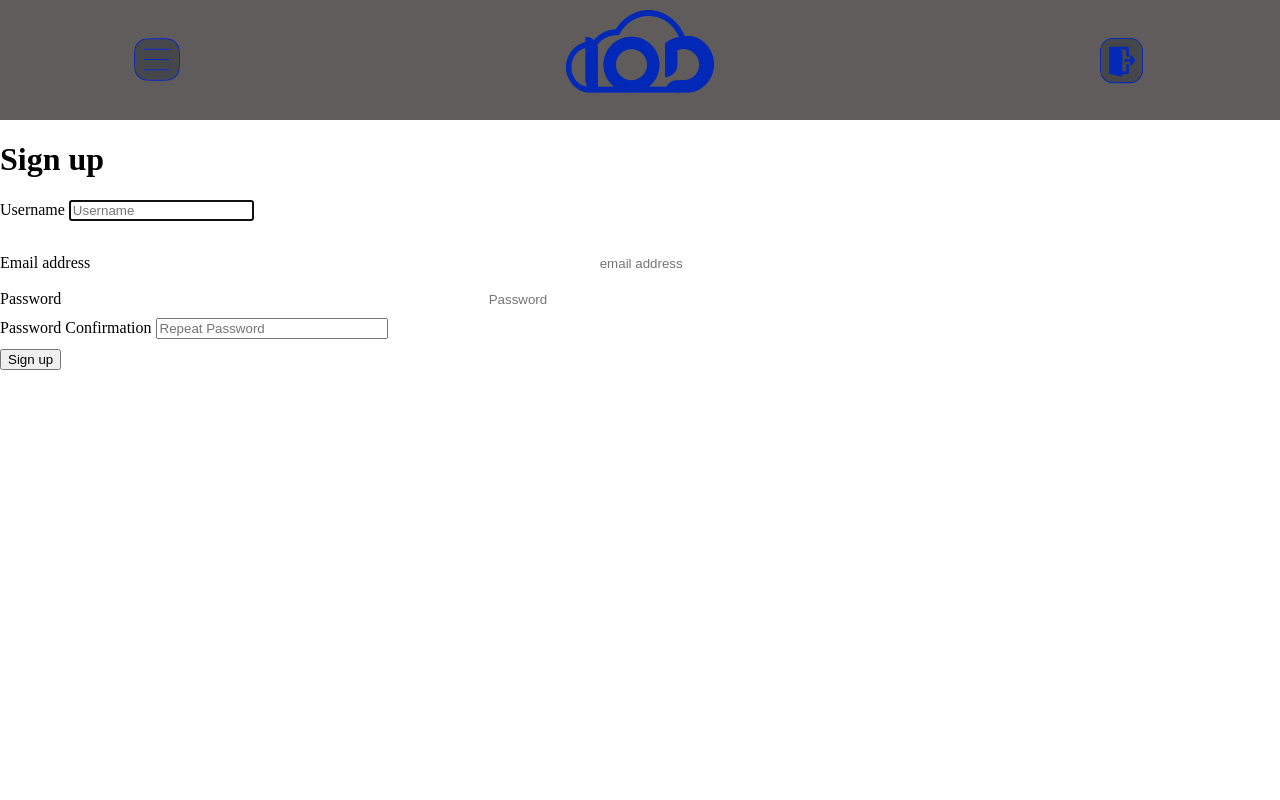
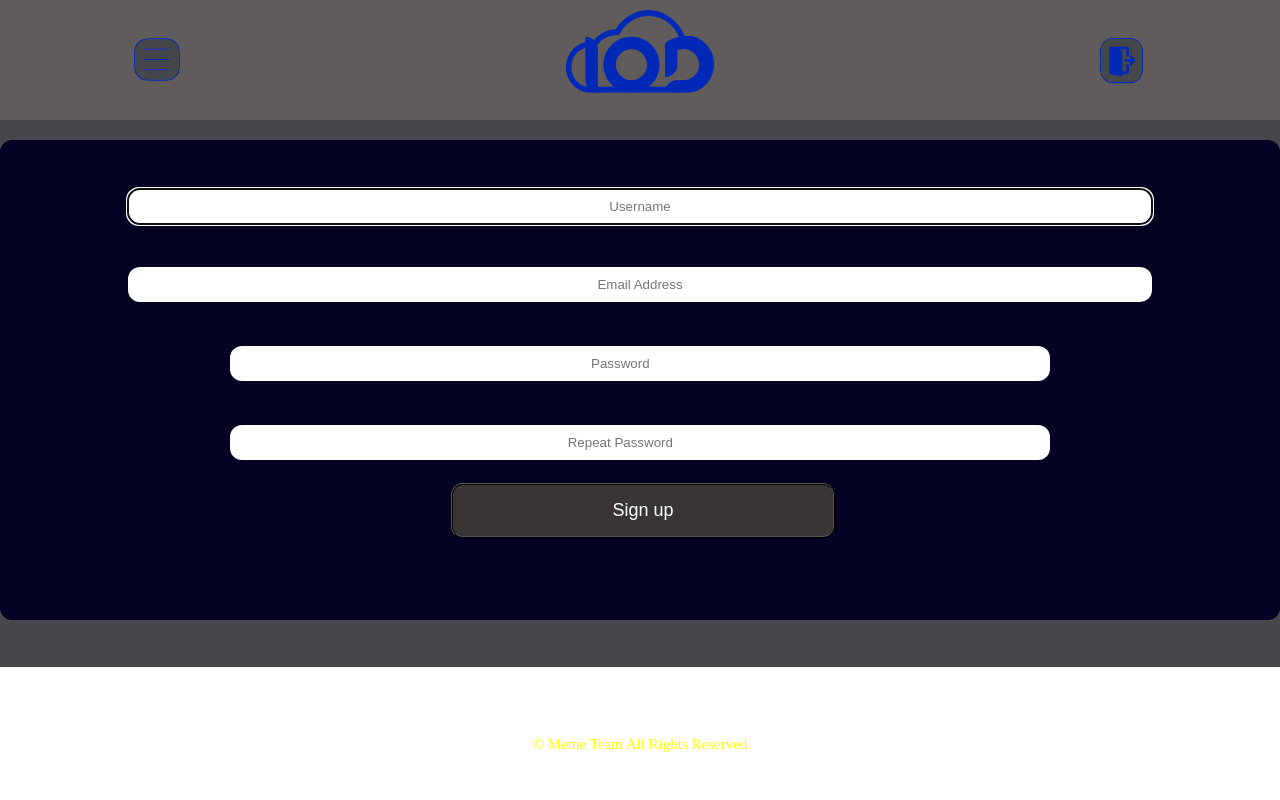
Before and after one commit to Rinzlo/IOD, a PHP site: template App/Views/Accounts/register.html.twig in a window 1280 px wide. Run offline with PHP 8.4, Linux system fonts and the light colour scheme; the template is opened without the code that fills it, so the values that code supplies are empty; some libraries are stand-ins or nearby versions.

Commit message:
Refactoring

```diff
--- a/App/Views/Accounts/register.html.twig
+++ b/App/Views/Accounts/register.html.twig
@@ -53,7 +53,7 @@
 
 {% block body %}
 
-    <h1>Sign up</h1>
+    <!-- <h1>Sign up</h1> -->
 
     {% if user.errors is not empty %}
         <p>Errors:</p>
@@ -63,25 +63,17 @@
             {% endfor %}
         </ul>
     {% endif %}
-
-    <form method="post" action="/{{ app }}/accounts/create" id="formSignup">
-
-        <div>
-            <label for="inputName">Username</label>
-            <input id="inputName" name="username" placeholder="Username" value="{{ user.username }}" autofocus required />
-        </div>
-        <div>
-            <label for="inputEmail">Email address</label>
-            <input id="inputEmail" name="email" placeholder="email address" value="{{ user.email }}" required type="email" />
-        </div>
-        <div>
-            <label for="inputPassword">Password</label>
-            <input type="password" id="inputPassword" name="password" placeholder="Password" required />
-        </div>
-        <div>
-            <label for="inputPasswordConfirmation">Password Confirmation</label>
-            <input type="password" id="inputPasswordConfirmation" name="password_confirmation" placeholder="Repeat Password" required />
-        </div>
+    <div class="mainPanel">
+        <div class="signUpPanel formatter">
+        <form method="post" action="/{{ app }}/accounts/create" id="formSignup" class="signUpForm"><br><br>
+            <!-- <label for="inputName">Username</label> -->
+            <input id="inputName" class="signUpForm__info" name="username" placeholder="Username" value="{{ user.username }}" autofocus required /><br><br>
+            <!-- <label for="inputEmail">Email address</label> -->
+            <input id="inputEmail" class="signUpForm__info" name="email" placeholder="Email Address" value="{{ user.email }}" required type="email" /><br><br>
+            <!-- <label for="inputPassword">Password</label> -->
+            <input type="password" class="signUpForm__info signUpForm__info-margin-125125" id="inputPassword" name="password" placeholder="Password" required /><br><br>
+            <!-- <label for="inputPasswordConfirmation">Password Confirmation</label> -->
+            <input type="password" class="signUpForm__info signUpForm__info-margin-125125" id="inputPasswordConfirmation" name="password_confirmation" placeholder="Repeat Password" required /><br>
         {#<div>#}
             {#<img id="captcha" src="/{{ app }}/public/dapphp/securimage/securimage_show.php" alt="CAPTCHA Image" />#}
 
@@ -89,10 +81,13 @@
             {#<a href="#" onclick="document.getElementById('captcha').src = '/{{ app }}/public/dapphp/securimage/securimage_show.php?' + Math.random(); return false">[ Different Image ]</a>#}
         {#</div>#}
 
-        <div class="g-recaptcha" data-sitekey="{{ public }}"></div>
+            <div class="g-recaptcha" data-sitekey="{{ public }}"></div>
 
-        <button type="submit">Sign up</button>
+            <button type="submit" class="signUpForm__btnSubmit">Sign up</button>
 
-    </form>
+        </form>
+        </div>
+    </div>
+
 
 {% endblock %}
--- a/App/Views/base.html.twig
+++ b/App/Views/base.html.twig
@@ -7,31 +7,31 @@
     <link rel="stylesheet" href="/{{ app }}/css/ReHome.css">
     <link rel="stylesheet" href="/{{ app }}/css/Hamburger.css">
 	<link rel="stylesheet" href="/{{ app }}/css/loginPage.css">
+	<link rel="stylesheet" href="/{{ app }}/css/signUpPage.css">
 	<link rel="stylesheet" href="/{{ app }}/css/myDevices.css">
 	<link rel="stylesheet" href="/{{ app }}/css/philipsHueLightBulb.css">
     <script src='https://www.google.com/recaptcha/api.js'></script>
 </head>
 <body>
     <header>
-		<div id="nav-drawer">
-			<img src="/{{ app }}/images/Menu.png" id="menuImage" width=60px height=60px class="btn_menu_drawer head">
-			<nav>
-			    <div id="user"><br>
-					<!-- <img src="/{{ app }}/images/Menu.png" id="menuImageClose" width=60px height=60px class="btn_menu_drawer"> -->
-			        <img src="/{{ app }}/images/My_Profile_Icon.png" id="userImage" width=60px height=60px><br><br>
-					<label id="userName">{{ current_user.username }}</label>
+		<div class="header">
+			<img src="/{{ app }}/images/Menu.png" width=60px height=60px class="header__btnNavDrawer btnChangeDrawerStats head">
+			<nav class="navDrawer">
+			    <div class="currentUser"><br>
+			        <img src="/{{ app }}/images/My_Profile_Icon.png" class="currentUser__userIcon" width=60px height=60px><br><br>
+					<label class="currentUser__userName">{{ current_user.username }}</label>
 			    </div>
-			    <div id="menuButtons">
-					<button class="btn_menu"><img src="/{{ app }}/images/My_Profile_Button.png" class="menuIcon" align="center"><span class="menuText">My Profile</span></button>
-					<button class="btn_menu"><img src="/{{ app }}/images/Help_Icon.png" class="menuIcon" align="center"><span class="menuText">Help</span></button>
-					<button class="btn_menu"><img src="/{{ app }}/images/Support_Icon.png" class="menuIcon" align="center"><span class="menuText">Support</span></button>
-					<button class="btn_menu"><img src="/{{ app }}/images/Devices_Icon.png" class="menuIcon" align="center" id="supportedDevicesIcon"><span class="menuText" id="supportedDevicesText">Supported Devices</span></button>
-					<a href="/{{ app }}/logout"><button class="btn_menu"><img src="/{{ app }}/images/Logout_Icon.png" class="menuIcon" align="center"><span class="menuText">Logout</span></button></a>
-					<input type="button" value="Close Menu" class="btn_menu_drawer btn_menu" id="closeButton">
+			    <div class="drawerMenu">
+					<button class="btnDrawerMenu"><img src="/{{ app }}/images/My_Profile_Button.png" class="btnDrawerMenu__icon" align="center"><span class="btnDrawerMenu__name">My Profile</span></button>
+					<button class="btnDrawerMenu"><img src="/{{ app }}/images/Help_Icon.png" class="btnDrawerMenu__icon" align="center"><span class="btnDrawerMenu__name">Help</span></button>
+					<button class="btnDrawerMenu"><img src="/{{ app }}/images/Support_Icon.png" class="btnDrawerMenu__icon" align="center"><span class="btnDrawerMenu__name">Support</span></button>
+					<button class="btnDrawerMenu"><img src="/{{ app }}/images/Devices_Icon.png" class="btnDrawerMenu__icon btnDrawerMenu__icon-size-wider" align="center"><span class="btnDrawerMenu__name btnDrawerMenu__name-margin-wider">Supported Devices</span></button>
+					<a href="/{{ app }}/logout"><button class="btnDrawerMenu"><img src="/{{ app }}/images/Logout_Icon.png" class="btnDrawerMenu__icon" align="center"><span class="btnDrawerMenu__name">Logout</span></button></a>
+					<input type="button" value="Close Menu" class="btnChangeDrawerStats btnDrawerMenu btnDrawerMenu-color-white">
 	    		</div>
 			</nav>
-			<img src="/{{ app }}/images/IOD_Logo.png" id="logoImage" width=180px height=100px class="head">
-			<a href="/{{ app }}/logout"><img src="/{{ app }}/images/Home.png" id="homeImage" width=60px height=60px class="head"></a>
+			<img src="/{{ app }}/images/IOD_Logo.png" width=180px height=100px class="head header__logo">
+			<a href="/{{ app }}/logout"><img src="/{{ app }}/images/Home.png" width=60px height=60px class="head header__btnBack"></a>
 		</div>
 	</header>
     {% for message in flash_messages %}
@@ -50,14 +50,14 @@
     <script src="https://cdn.jsdelivr.net/npm/jquery-validation@1.17.0/dist/jquery.validate.min.js"></script>
     <script>
         $(function(){
-            $('#homeImage').attr('src', "/{{ app }}/images/home.png");
-            $('#menuImage').attr('src', "/{{ app }}/images/Menu.png");
-            $('.btn_menu_drawer').click(function(){
+            $('.header__btnBack').attr('src', "/{{ app }}/images/home.png");
+            $('.header__btnNavDrawer').attr('src', "/{{ app }}/images/Menu.png");
+            $('.btnChangeDrawerStats').click(function(){
                 $('nav').toggleClass('open');
             });
         });
     </script>
-
+	<p class="mainPanel__copyright">&copy; Meme Team All Rights Reserved</p>
     {% block footer %}
     {% endblock %}
 </body>
--- a/public/css/ReHome.css
+++ b/public/css/ReHome.css
@@ -12,11 +12,10 @@ body{
 a{
 	text-decoration: none;
 }
-#nav-drawer{
+
+.header{
 	background: #605C5C;
 	border-color: #707070;
-	//width: 375px;
-	//width: 40%;
 	width: 100%;
 	height: 120px;
 	text-align: center;
@@ -28,13 +27,13 @@ a{
 	position: absolute;
 }
 
-#menuImage{
+.header__btnNavDrawer{
 	top: 25%;
 	left: 10%;
 	cursor: pointer;
 }
 
-#logoImage{
+.header__logo{
 	//position: relative;
 	max-width: 100%;
 	max-height: 100%;
@@ -46,13 +45,13 @@ a{
 	margin: 0 auto;
 }
 
-#homeImage{
+.header__btnBack{
 	top: 25%;
 	right: 10%;
 	cursor: pointer;
 }
 
-#main{
+.mainPanel{
 	background: #46474A;
 	border-color: #707070;
 	//width: 375px;
@@ -63,7 +62,7 @@ a{
 	position: relative;
 }
 
-.btn_home{
+.mainPanel__btnMenu{
 	width: 80%;
     	height: 85px;
     	margin: 0 auto;
@@ -82,12 +81,12 @@ a{
     	//-moz-border-radius: 5px;/* for Firefox*/
 }
 
-.copyright{
-	color: blue;
+.mainPanel__copyright{
+	color: yellow;
 	text-align: center;
 	font-size: 15px;
 	position: absolute;
-	bottom: 2%;
+	bottom: 4%;
 	left: 50%;
 	transform: translate(-50%, 0%);
 
--- a/public/css/loginPage.css
+++ b/public/css/loginPage.css
@@ -37,28 +37,24 @@ button:hover{
     /* transform: translate(135%, 1%); */
 }
 
-
-#inputEmail{
+.loginForm__info{
     	text-align: center;
 	width: 80%;
 	padding: 10px 10px;
-	margin: 25px 25px 0px;
 	display: inline-block;
 	border: none;
 	border-radius: 12px;
 }
 
-#inputPassword{
-	text-align: center;
-    	width: 80%;
-	padding: 10px 10px;
-	margin: 1px 25px 1px 25px;
-	display: inline-block;
-	border: none;
-	border-radius: 12px;
+.loginForm__info-margin-25250{
+	margin: 25px 25px 0px;
 }
 
-#submitLogin{
+.loginForm__info-margin-125{
+	margin: 1px 25px;
+}
+
+.loginForm__btnSubmit{
 	text-align: center;
 	font-size: 18px;
 	color: white;
--- /dev/null
+++ b/public/css/signUpPage.css
@@ -0,0 +1,43 @@
+.formatter{
+	/* margin: auto; */
+	text-align: center;
+	width: 100%;
+}
+
+.signUpPanel{
+	position: relative;
+	top: 30%;
+	width: 100%;
+	height: 480px;
+    	transform: translate(0%, -30%);
+	background-color: #050324;
+	border-radius: 12px;
+	border 2px solid white;
+	text-align: center;
+	opacity: 1.0;
+}
+
+.signUpForm__info{
+    	text-align: center;
+	width: 80%;
+	padding: 10px 10px;
+	display: inline-block;
+	border: none;
+	border-radius: 12px;
+	box-sizing: border-box;
+	margin: 1% 10%;
+}
+
+
+.signUpForm__btnSubmit{
+	text-align: center;
+	font-size: 18px;
+	color: white;
+	background: #393535;
+	width: 30%	;
+	padding: 15px;
+	margin: 1px 60px 1px 66px;
+	display: inline-block;
+	border-style: ridge;
+	border-radius: 12px;
+}
```
Also changed, not shown: other parts of public/css/loginPage.css (+19 -95 lines), App/Views/Accounts/login.html.twig (+9 -9 lines), App/Views/Devices/my_devices.html.twig (+8 -9 lines), App/Views/Devices/my_light.html.twig (+19 -16 lines), App/Views/Devices/philips_light.html.twig (+86 -46 lines), App/Views/Home/index.html.twig (+11 -11 lines), public/css/Hamburger.css (+11 -18 lines), public/css/myDevices.css (+18 -18 lines), public/css/philipsHueLightBulb.css (+19 -31 lines), 2 other files.
